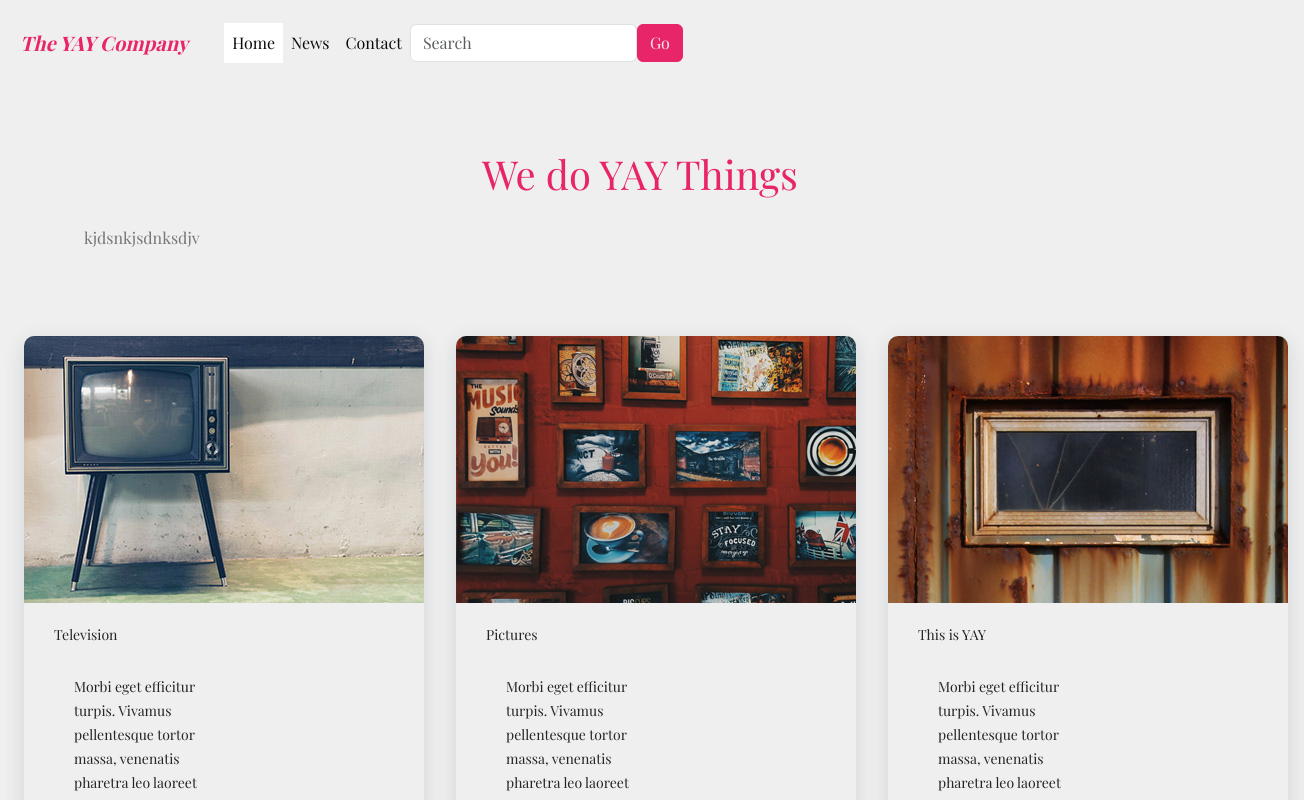
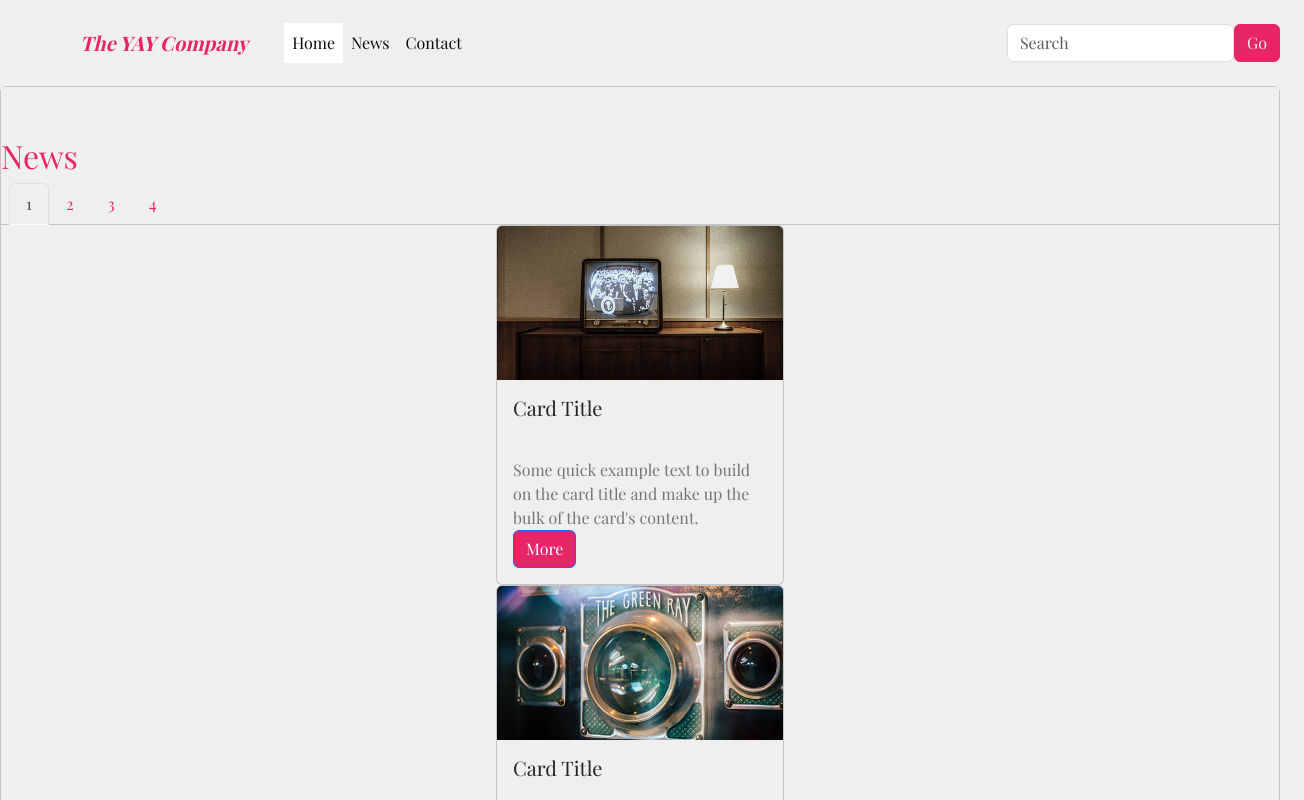
Before and after one commit to Noroff-FEU-Assignments/css-frameworks-ca-ThomasK97, a React (Create React App) app in the folder ca-cssframeworks/: page /news in a window 1280 px wide. Shown: the top 800 px of the page, 1304 px wide, since content can reach past the window. Built offline with nearby package versions, Linux system fonts and the light colour scheme.

Commit message:
addet på home, news
lagt til cards på news

```diff
--- a/ca-cssframeworks/src/App.js
+++ b/ca-cssframeworks/src/App.js
@@ -6,6 +6,7 @@ import Home from './components/pages/Home';
 import News from './components/pages/News';
 import Navigation from './components/Navbar';
 import Tab from './components/Tab';
+
 
 
 
--- a/ca-cssframeworks/src/components/CardItem.js
+++ b/ca-cssframeworks/src/components/CardItem.js
@@ -20,4 +20,4 @@ function CardItem(props) {
     )
 }
 
-export default CardItem
+export default CardItem;
--- a/ca-cssframeworks/src/components/ImageCards.js
+++ b/ca-cssframeworks/src/components/ImageCards.js
@@ -1,54 +1,79 @@
 import React from 'react';
-import Carditem from './CardItem';
-import image4 from './../Tab images/tab-1.jpg';
-import image5 from './../Tab images/tab-2.jpg';
-import image6 from './../Tab images/tab-3.jpg';
+import { Navbar, Form, FormControl, Button, Nav, NavDropdown, Carousel, Tabs, Tab, Container, Row, Col, Accordion, Card } from 'react-bootstrap';
+import image1 from './../News images/news-1.jpg';
+import image2 from './../News images/news-2.jpg';
+import image3 from './../News images/news-3.jpg';
+import image7 from './../News images/news-4.jpg';
+import image8 from './../News images/news-5.jpg';
+import image9 from './../News images/news-6.jpg';
+import image10 from './../News images/news-7.jpg';
+import image11 from './../News images/news-8.jpg';
 
 
 function ImageCards() {
     return (
-        <div className='cards'>
-            <h1>We do YAY Things</h1>
-            <p>kjdsnkjsdnksdjv</p>
-            <div className='cards__container'>
-                <div className='cards__wrapper'>
-                    <ul className='cards__items'>
-                        <Carditem
-                        src={image4}
-                        label= "Television"
-                        text="Morbi eget efficitur turpis.
-                        Vivamus pellentesque tortor massa, venenatis
-                        pharetra leo laoreet a. Nullam non eleifend justo,
-                        a ullamcorper turpis. Cras vehicula pharetra lectus
-                        non maximus. Sed condimentum mattis rhoncus. "
-                        path='/news'
-                        />
-                        <Carditem
-                        src={image5}
-                        label="Pictures"
-                        text="Morbi eget efficitur turpis.
-                        Vivamus pellentesque tortor massa, venenatis
-                        pharetra leo laoreet a. Nullam non eleifend justo,
-                        a ullamcorper turpis. Cras vehicula pharetra lectus
-                        non maximus. Sed condimentum mattis rhoncus. "
-                        path='/news'
-                        />
-                        <Carditem
-                        src={image6}
-                        label="This is YAY"
-                        text="Morbi eget efficitur turpis.
-                        Vivamus pellentesque tortor massa, venenatis
-                        pharetra leo laoreet a. Nullam non eleifend justo,
-                        a ullamcorper turpis. Cras vehicula pharetra lectus
-                        non maximus. Sed condimentum mattis rhoncus. "
-                        path='/news'
-                        />
-                    </ul>
-                </div>
-            </div>
+        <>
 
-        </div>
+<Card>
+    <div className="Header-intro">
+        <h2>News</h2>
+    </div>
+  <Card.Header>
+    <Nav variant="tabs" defaultActiveKey="#first">
+      <Nav.Item>
+        <Nav.Link href="#first">1</Nav.Link>
+      </Nav.Item>
+      <Nav.Item>
+        <Nav.Link href="#seccond">2</Nav.Link>
+      </Nav.Item>
+      <Nav.Item>
+        <Nav.Link href="#third">
+          3
+        </Nav.Link>
+      </Nav.Item>
+      <Nav.Item>
+        <Nav.Link href="#fourth">4</Nav.Link>
+      </Nav.Item>
+    </Nav>
+  </Card.Header>
+  <Card style={{ width: '18rem' }}>
+  <Card.Img variant="top" src={image1} />
+  <Card.Body>
+    <Card.Title>Card Title</Card.Title>
+    <Card.Text>
+      Some quick example text to build on the card title and make up the bulk of
+      the card's content.
+    </Card.Text>
+    <Button variant="primary">More</Button>
+  </Card.Body>
+</Card>
+<Card style={{ width: '18rem' }}>
+  <Card.Img variant="top" src={image2} />
+  <Card.Body>
+    <Card.Title>Card Title</Card.Title>
+    <Card.Text>
+      Some quick example text to build on the card title and make up the bulk of
+      the card's content.
+    </Card.Text>
+    <Button variant="primary">More</Button>
+  </Card.Body>
+</Card>
+<Card style={{ width: '18rem' }}>
+  <Card.Img variant="top" src={image3} />
+  <Card.Body>
+    <Card.Title>Card Title</Card.Title>
+    <Card.Text>
+      Some quick example text to build on the card title and make up the bulk of
+      the card's content.
+    </Card.Text>
+    <Button variant="primary">More</Button>
+  </Card.Body>
+</Card>
+
+</Card>
+
+        </>
     )
 }
 
-export default ImageCards
+export default ImageCards;
--- a/ca-cssframeworks/src/components/Tab.js
+++ b/ca-cssframeworks/src/components/Tab.js
@@ -3,6 +3,8 @@ import { Navbar, Form, FormControl, Button, Nav, NavDropdown, Carousel, Tabs, Ta
 import image4 from './../Tab images/tab-1.jpg';
 import image5 from './../Tab images/tab-2.jpg';
 import image6 from './../Tab images/tab-3.jpg';
+import { FontAwesomeIcon } from '@fortawesome/react-fontawesome';
+
 
 
 function TabComponent() {
@@ -64,6 +66,7 @@ function TabComponent() {
 
   <Tabs defaultActiveKey="profile" id="uncontrolled-tab-example" className="mb-3">
   <Tab eventKey="first" title="First">
+
       <div className="tab-content">
           <img src={image4}></img>
           <div className="tab-content-row">
@@ -71,14 +74,19 @@ function TabComponent() {
               venenatis pharetra leo laoreet a. Nullam non eleifend justo, a
               ullamcorper turpis. Cras vehicula pharetra lectus non maximus.
               Sed condimentum mattis rhoncus. </p>
+              <span>SHARE</span>
+              <FontAwesomeIcon icon={['fab', 'facebook']} />
+              <FontAwesomeIcon icon={['fab', 'twitter']} />
 
 
           </div>
 
       </div>
 
+
   </Tab>
   <Tab eventKey="seccond" title="Seccond">
+
   <div className="tab-content">
           <img src={image5}></img>
           <p>Morbi eget efficitur turpis. Vivamus pellentesque tortor massa,
@@ -87,8 +95,11 @@ function TabComponent() {
               Sed condimentum mattis rhoncus.</p>
       </div>
 
+
+
   </Tab>
   <Tab eventKey="third" title="Third">
+
   <div className="tab-content">
           <img src={image6}></img>
           <p>Morbi eget efficitur turpis. Vivamus pellentesque tortor massa,
@@ -96,6 +107,7 @@ function TabComponent() {
               ullamcorper turpis. Cras vehicula pharetra lectus non maximus.
               Sed condimentum mattis rhoncus.</p>
       </div>
+
 
   </Tab>
 </Tabs>
--- a/ca-cssframeworks/src/components/pages/Home.js
+++ b/ca-cssframeworks/src/components/pages/Home.js
@@ -5,6 +5,7 @@ import ImageCards from '../ImageCards';
 import Footer from '../Footer';
 import { Tab } from 'bootstrap';
 import TabComponent from '../Tab';
+
 
 
 function Home () {
--- a/ca-cssframeworks/src/sass/main.scss
+++ b/ca-cssframeworks/src/sass/main.scss
@@ -7,7 +7,17 @@ body{
 .bg-light {
     --bs-bg-opacity: none;
     background-color: rgba(var(--bs-light-rgb),var(--bs-bg-opacity))!important;
-    max-width: 1280px;
+    padding-left: 60px;
+    max-width: 1281px;
+    width: 100%;
+    margin: 0;
+
+
+
+}
+
+.navbar-expand-lg .navbar-collapse{
+    justify-content: space-between;
 }
 
 .navbar-light .navbar-brand{
@@ -18,10 +28,15 @@ body{
     font-style: italic;
 
 
+
+
+
+
 }
 
 .navbar-light .navbar-nav .nav-link{
    color: #0A0A0A;
+
 
 }
 
@@ -30,15 +45,30 @@ body{
 }
 .btn{
     background-color: #E92569;
+
 }
 .btn-outline-success {
     color: #EFEFEF;
     border-color: #E92569;
 }
 
+.btn:hover{
+    color: #efefef;
+    background-color: #E92569;
+    border-color:#EFEFEF ;
+}
+
+
+
 
 
 //HeroSLider
+
+.carousel{
+    max-width: 1281px;
+    width: 100%;
+    margin: auto;
+}
 
 
 .carousel-indicators [data-bs-target]{
@@ -48,6 +78,7 @@ body{
     border-radius: 6px;
     border: 0;
     margin: 10px;
+
 }
 .carousel-indicators .active {
     background-color: #E92569;
@@ -64,22 +95,45 @@ body{
 
 h2{
     color: #E92569;
-    padding: 20px;
-    width: 50%;
+    padding-top: 50px;
+    max-width: 1281px;
+    width: 100%;
+    margin: auto;
+
+
+
+
 }
 
 p{
-    padding: 20px;
+
     color: #767676;
+    padding-top: 30px;
+    max-width: 1281px;
+    width: 100%;
+    margin: auto;
+
 }
 
 //tab
+
+.mb-3{
+    padding-top: 20px;
+    max-width: 1281px;
+    width: 100%;
+    margin: auto;
+    color: #EFEFEF;
+
+}
 .nav-link{
     color: #E92569;
 }
 
 .tab-content{
     color: #EFEFEF;
+    max-width: 1281px;
+    width: 100%;
+    margin: auto;
 }
 .nav-tabs .nav-item.show .nav-link, .nav-tabs .nav-link.active {
     color: #495057;
@@ -87,96 +141,37 @@ p{
 
 }
 
+span{
+    color: #242424;
+}
+
+
+
 //image-cards
 
-.cards{
-    padding: 4rem;
-    background: #efefef;
+.Header-intro{
+    background-color: #EFEFEF;
+    max-width: 1281px;
+    width: 100%;
+    margin: auto;
+}
+.card-header{
+    background-color: #EFEFEF;
+    max-width: 1281px;
+    width: 100%;
+    margin: auto;
+
 }
 
 h1{
     text-align: center;
     color:#E92569 ;
 }
+.card{
+    background-color: #EFEFEF;
+    max-width: 1281px;
+    width: 100%;
+    margin: auto;
 
 
-
-
-
-.cards__container{
-    display: flex;
-    flex-flow: column;
-    align-items: center;
-    max-width: 1120px;
-    width: 90%;
-    margin: 0 auto;
 }
-
-.cards__wrapper {
-    position: relative;
-    margin: 50px 0 45px;
-}
-
-.cards__item{
-    display: flex;
-    flex: 1;
-    margin: 0 1rem;
-    border-radius: 10px;
-}
-
-.cards__item__link {
-    display: flex;
-    flex-flow: column;
-    width: 100%;
-    box-shadow: 0 6px 20px rgba(70, 83, 106, 0.17);
-    border-radius: 10px;
-    overflow: hidden;
-    text-decoration: none;
-  }
-
-  .cards__item__img {
-    position: absolute;
-    top: 0;
-    right: 0;
-    bottom: 0;
-    left: 0;
-    display: block;
-    width: 100%;
-    max-width: 100%;
-    height: 100%;
-    max-height: 100%;
-    object-fit: cover;
-    transition: all 0.2s linear;
-  }
-
-
-
-  .cards__item__info {
-    padding: 20px 30px 60px;
-  }
-
-  .cards__item__text {
-    color: #242424;
-    font-size: 14px;
-    line-height: 24px;
-  }
-
-
-
-  @media only screen and (min-width: 1200px) {
-    .content__blog__container {
-      width: 84%;
-    }
-  }
-
-  @media only screen and (min-width: 1024px) {
-    .cards__items {
-      display: flex;
-    }
-  }
-
-  @media only screen and (max-width: 1024px) {
-    .cards__item {
-      margin-bottom: 2rem;
-    }
-  }
--- a/package.json
+++ b/package.json
@@ -1,5 +1,10 @@
 {
   "dependencies": {
+    "@fortawesome/fontawesome-svg-core": "^1.2.36",
+    "@fortawesome/free-brands-svg-icons": "^5.15.4",
+    "@fortawesome/free-regular-svg-icons": "^5.15.4",
+    "@fortawesome/free-solid-svg-icons": "^5.15.4",
+    "@fortawesome/react-fontawesome": "^0.1.15",
     "sass": "^1.41.0"
   }
 }
```
Also changed, not shown: 2 other files (tests, documents, lock files or other folders).
